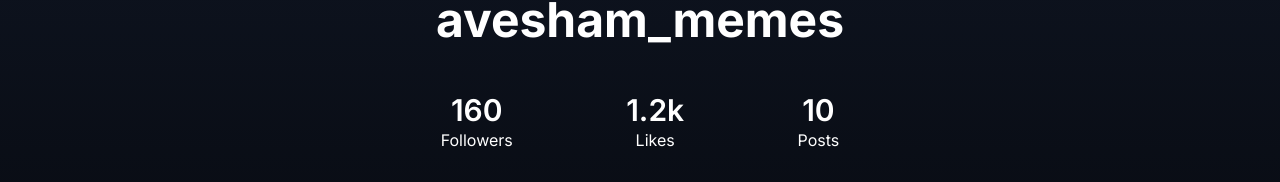
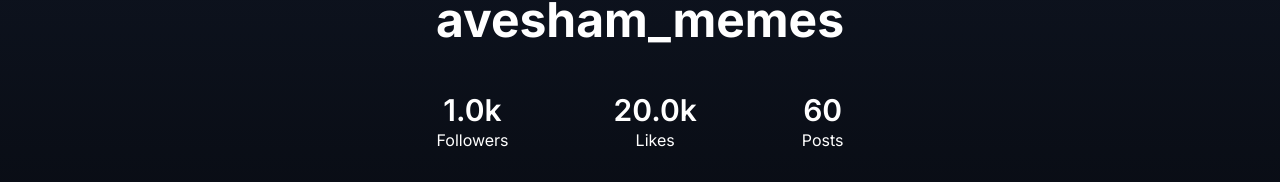
Before and after one commit to Raghuvaranlokati/meme, a Next.js app: page / in a window 1280 px wide. Shown: the part 260-442 px from the top of the page. Built offline with nearby package versions, Linux system fonts and the light colour scheme.

Commit message:
Update page.js

```diff
--- a/app/page.js
+++ b/app/page.js
@@ -34,9 +34,9 @@ const useCountUp = (end, duration) => {
 };
 
 export default function Home() {
-  const followers = useCountUp(160, 2000); // Adjust the numbers as needed
-  const likes = useCountUp(1200, 4000);
-  const posts = useCountUp(10, 2000);
+  const followers = useCountUp(1000, 3000); // Adjust the numbers as needed
+  const likes = useCountUp(20000, 4000);
+  const posts = useCountUp(60, 2000);
 
   // Function to handle clicking on a meme (redirecting to Instagram)
   const handleClickMeme = () => {
```
